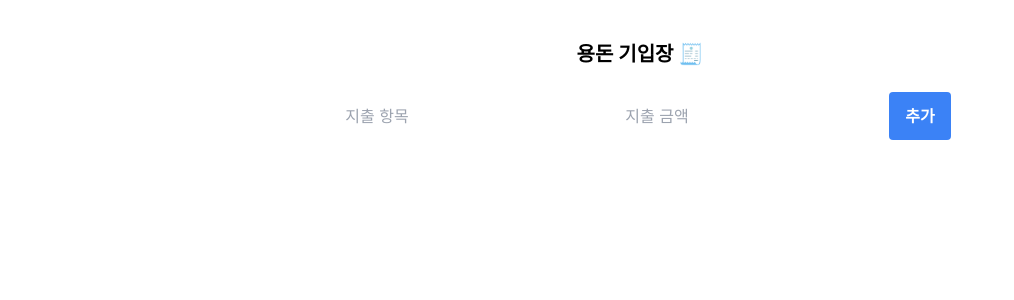
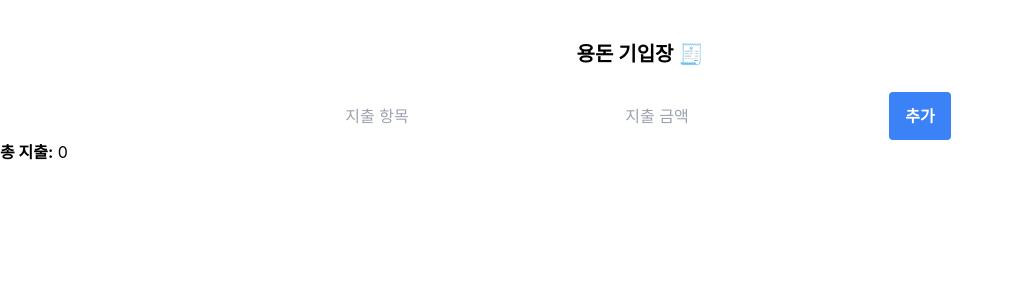
Before and after one commit to hi-rachel/spending-calculator, a React (Create React App) app: page / in a window 1280 px wide. Shown: the top 300 px of the page, without its empty margins (0-1014 px from the left). Built offline with nearby package versions, Linux system fonts and the light colour scheme.

Commit message:
feat: Calculate sum of spending

```diff
--- a/src/components/AddSpending.js
+++ b/src/components/AddSpending.js
@@ -1,10 +1,22 @@
-import React, { useState } from "react";
+import React, { useState, useMemo } from "react";
 import "../index.css";
 
+const getSum = (numbers) => {
+  console.log("합계 계산 중");
+  if (numbers.length === 0) return 0;
+  const sum = numbers
+    .map((item) => item.spending)
+    .reduce((prev, cur) => prev + cur, 0);
+  console.log(sum);
+  return sum;
+};
+
 const AddSpending = () => {
+  // 지출 항목
   const [spendingItems, setSpendingItems] = useState([]);
   const [inputItem, setInputItem] = useState("");
 
+  // 지출 금액
   const [inputSpending, setInputSpending] = useState("");
 
   const [nextId, setNextId] = useState(1);
@@ -16,7 +28,7 @@ const AddSpending = () => {
     const nextSpending = spendingItems.concat({
       id: nextId,
       text: inputItem,
-      spending: inputSpending,
+      spending: parseInt(inputSpending),
     });
     setNextId(nextId + 1);
     setSpendingItems(nextSpending);
@@ -31,6 +43,8 @@ const AddSpending = () => {
       setSpendingItems(nextSpending);
     }
   };
+
+  const spendingSum = useMemo(() => getSum(spendingItems), [spendingItems]);
 
   const spendigList = spendingItems.map((item) => (
     <>
@@ -74,6 +88,9 @@ const AddSpending = () => {
       <div className="flex justify-center">
         <ul>{spendigList}</ul>
       </div>
+      <div>
+        <b>총 지출:</b> {spendingSum}
+      </div>
     </>
   );
 };
--- a/src/components/CalculateSpending.js
+++ /dev/null
@@ -1,11 +0,0 @@
-import React from "react";
-
-const CalculateSpending = () => {
-  return (
-    <div>
-      <p>총 지출: </p>
-    </div>
-  );
-};
-
-export default CalculateSpending;
--- a/src/routes/Home.js
+++ b/src/routes/Home.js
@@ -1,15 +1,13 @@
 import React from "react";
 import MainHeader from "../components/MainHeader";
-import AddSpendingItems from "../components/AddSpending";
-// import AddSpending from "../components/AddSpending";
-// import CalculateSpending from "../components/CalculateSpending";
+import AddSpending from "../components/AddSpending";
 
 const Home = () => {
   return (
     <div>
       <>
         <MainHeader />
-        <AddSpendingItems />
+        <AddSpending />
       </>
     </div>
   );
```
